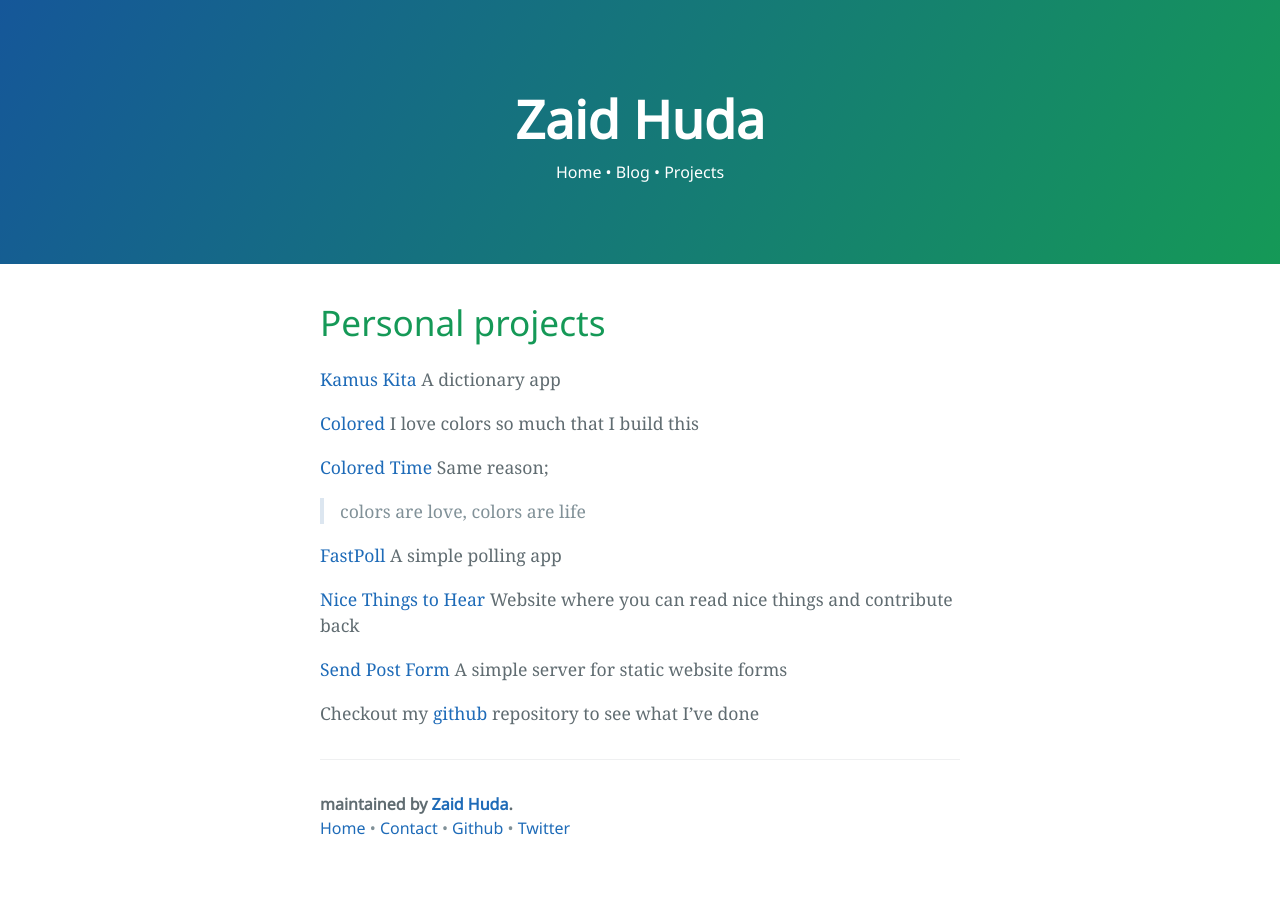
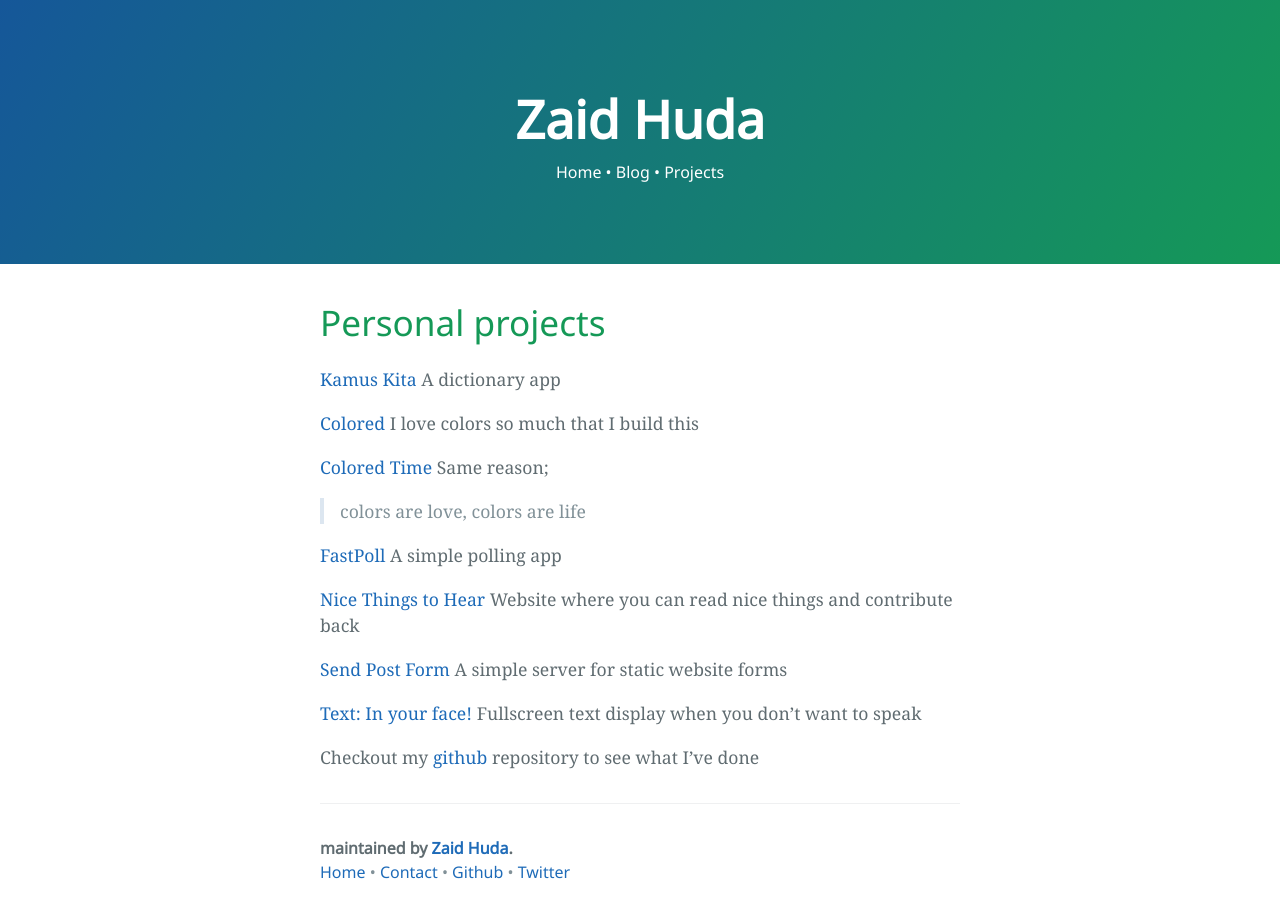
Before and after one commit to hudadiaz/myblog, a Jekyll site: the page built from projects.md, in a window 1280 px wide. Built offline with Jekyll 4.4.1, drawn with Linux system fonts in a browser that asks for light colours.

Commit message:
Update projects.md
Added inyourface

```diff
--- a/projects.md
+++ b/projects.md
@@ -15,7 +15,8 @@ I love colors so much that I build this
 [Colored Time](https://colored-time.zaidhuda.com)
 Same reason;
 
-> colors are love, colors are life
+> colors are love,
+> colors are life
 
 [FastPoll](http://fastpoll.zaidhuda.com/)
 A simple polling app
@@ -26,4 +27,7 @@ Website where you can read nice things and contribute back
 [Send Post Form](https://sendpostform.zaidhuda.com/)
 A simple server for static website forms
 
+[Text: In your face!](https://inyourface.zaidhuda.com/)
+Fullscreen text display when you don't want to speak
+
 Checkout my [github](https://github.com/hudadiaz) repository to see what I've done
```
